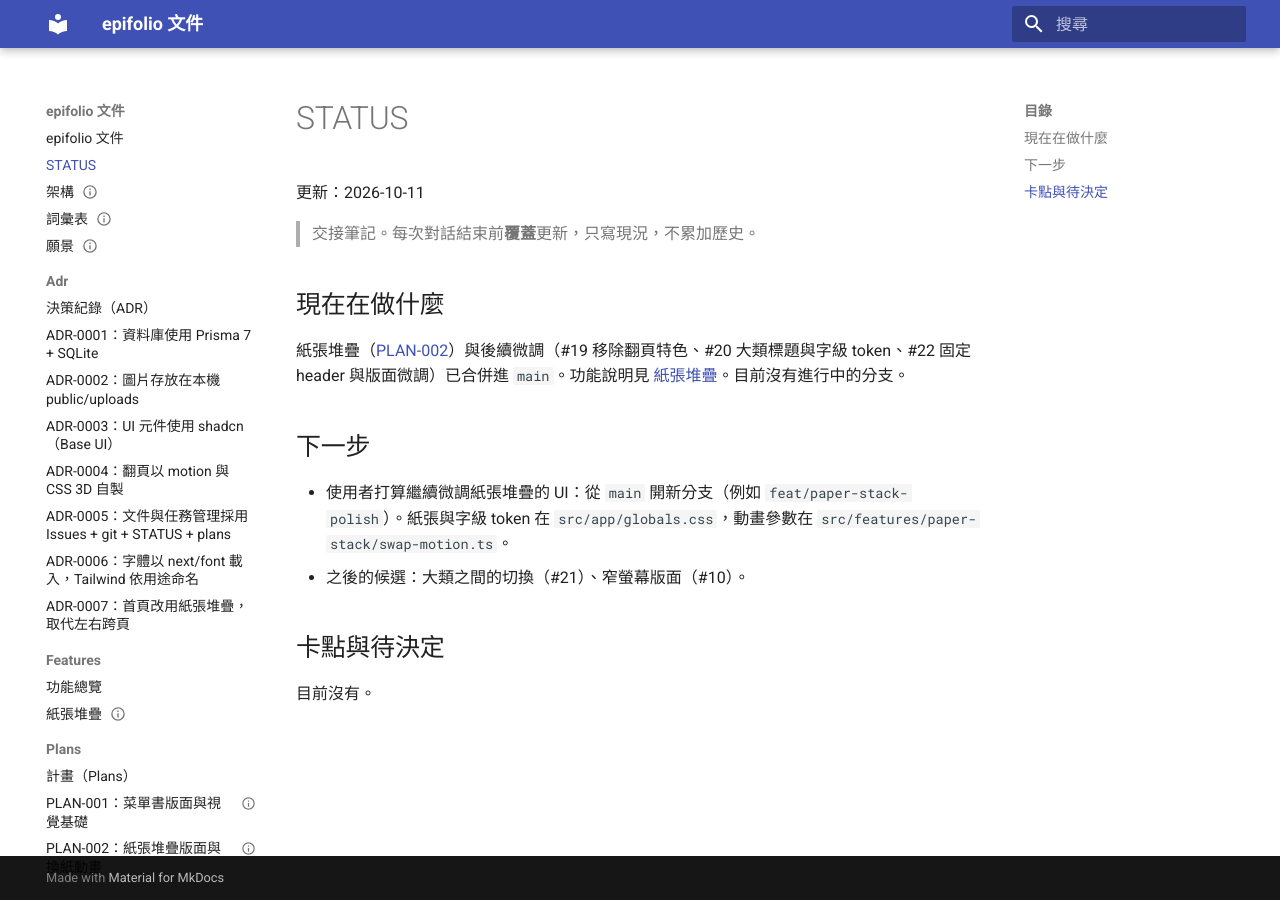
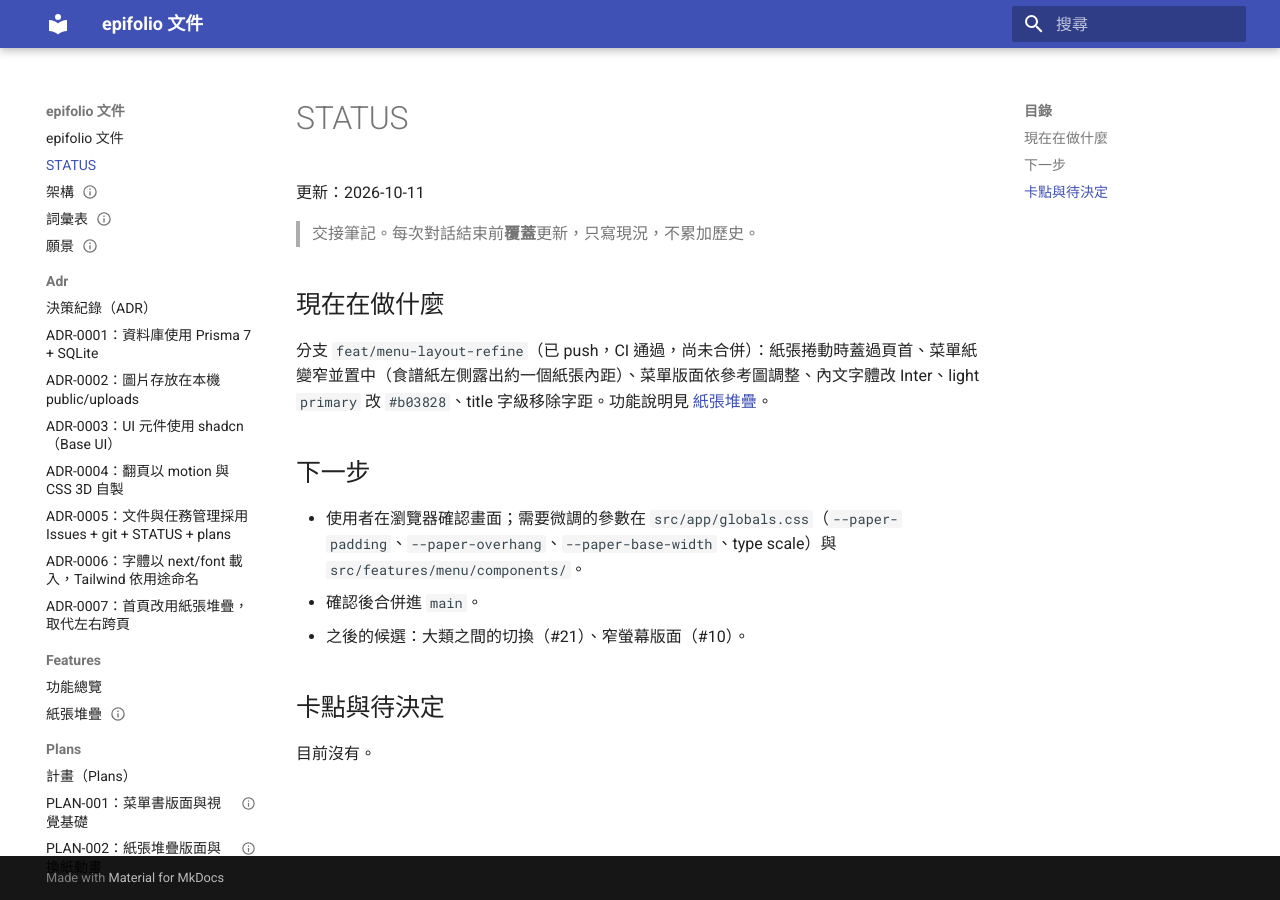
Before and after one commit to piercelin11/epifolio, an MkDocs documentation site: the page built from docs/STATUS.md, in a window 1280 px wide. Built offline with MkDocs 1.6.1 and Material for MkDocs 9.7.7, drawn with Linux system fonts in a browser that asks for light colours.

Commit message:
docs: update status for menu layout refinements

```diff
--- a/docs/STATUS.md
+++ b/docs/STATUS.md
@@ -6,11 +6,12 @@
 
 ## 現在在做什麼
 
-紙張堆疊（[PLAN-002](plans/PLAN-002-paper-stack.md)）與後續微調（#19 移除翻頁特色、#20 大類標題與字級 token、#22 固定 header 與版面微調）已合併進 `main`。功能說明見 [紙張堆疊](features/paper-stack.md)。目前沒有進行中的分支。
+分支 `feat/menu-layout-refine`（已 push，CI 通過，尚未合併）：紙張捲動時蓋過頁首、菜單紙變窄並置中（食譜紙左側露出約一個紙張內距）、菜單版面依參考圖調整、內文字體改 Inter、light `primary` 改 `#b03828`、title 字級移除字距。功能說明見 [紙張堆疊](features/paper-stack.md)。
 
 ## 下一步
 
-- 使用者打算繼續微調紙張堆疊的 UI：從 `main` 開新分支（例如 `feat/paper-stack-polish`）。紙張與字級 token 在 `src/app/globals.css`，動畫參數在 `src/features/paper-stack/swap-motion.ts`。
+- 使用者在瀏覽器確認畫面；需要微調的參數在 `src/app/globals.css`（`--paper-padding`、`--paper-overhang`、`--paper-base-width`、type scale）與 `src/features/menu/components/`。
+- 確認後合併進 `main`。
 - 之後的候選：大類之間的切換（#21）、窄螢幕版面（#10）。
 
 ## 卡點與待決定
```
